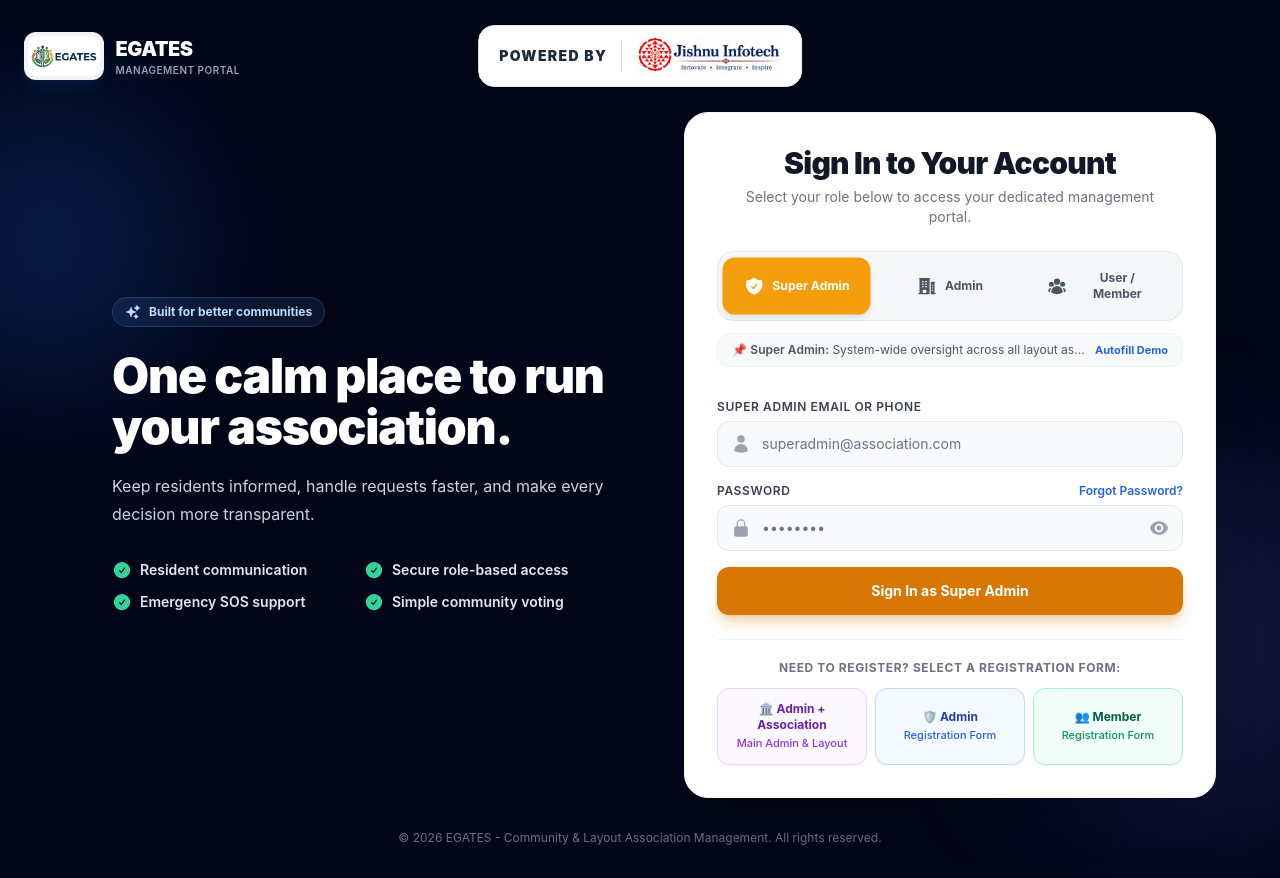
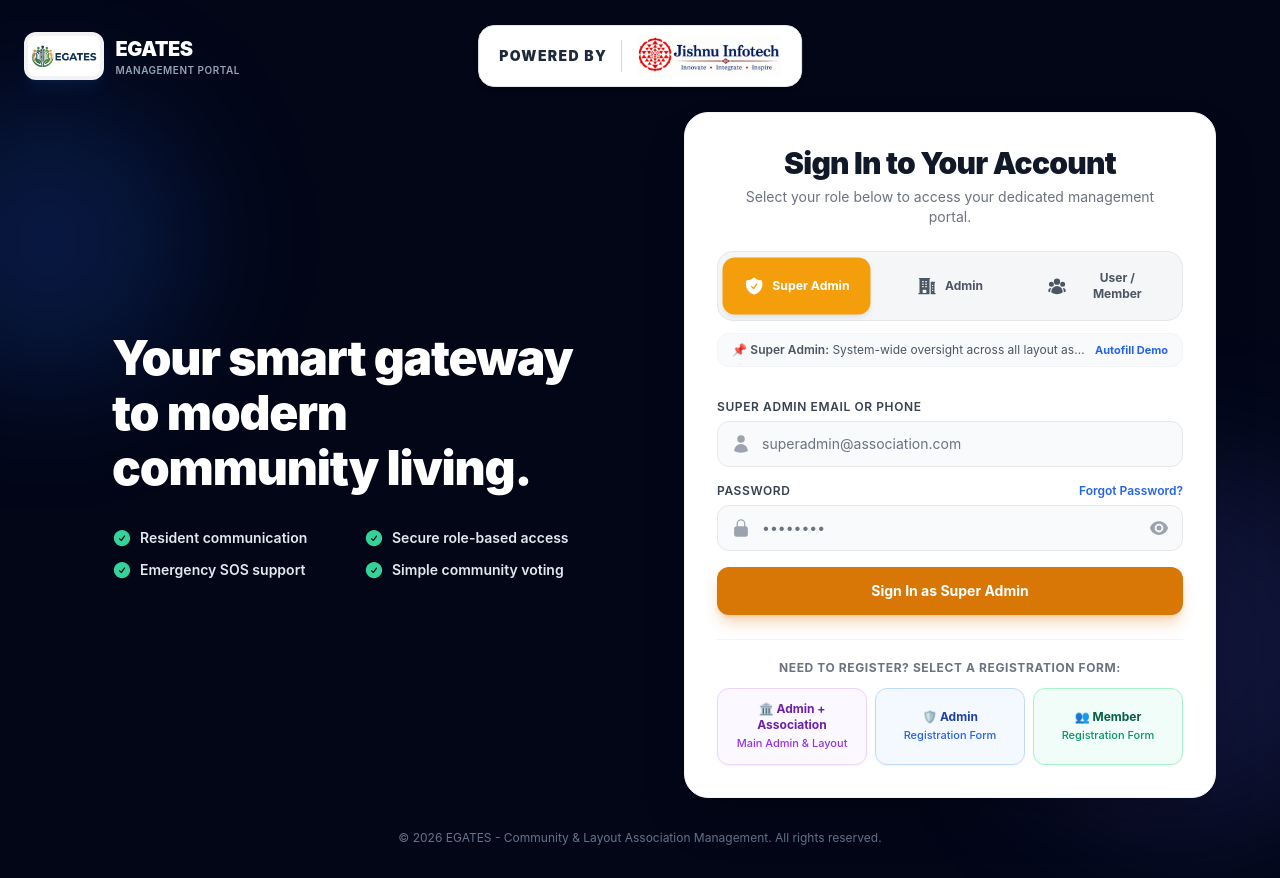
Before and after one commit to Gokulanv40/E-GATES, a React (Vite) app in the folder client/: page /login in a window 1280 px wide. Built offline with nearby package versions, Linux system fonts and the light colour scheme.

Commit message:
refactor(login): streamline hero banner with EGATES headline

```diff
--- a/client/src/pages/auth/Login.jsx
+++ b/client/src/pages/auth/Login.jsx
@@ -11,7 +11,6 @@ import {
   HiUserGroup,
   HiArrowRight,
   HiCheckCircle,
-  HiSparkles,
 } from 'react-icons/hi2';
 import { useAuth } from '../../hooks/useAuth';
 import { useLanguage } from '../../context/LanguageContext';
@@ -217,16 +216,9 @@ export default function Login() {
       {/* Main Login Experience */}
       <div className="relative z-10 w-full max-w-6xl mx-auto my-6 grid lg:grid-cols-[1.05fr_0.95fr] gap-8 items-center">
         <div className="hidden lg:block px-4 xl:px-12 text-white">
-          <div className="inline-flex items-center gap-2 rounded-full border border-blue-400/20 bg-blue-400/10 px-3 py-1.5 text-xs font-bold text-blue-200">
-            <HiSparkles className="h-4 w-4" />
-            Built for better communities
-          </div>
-          <h1 className="mt-6 max-w-xl text-5xl font-black leading-[1.05] tracking-tight">
-            One calm place to run your association.
+          <h1 className="max-w-xl text-5xl font-black leading-[1.15] tracking-tight">
+            Your smart gateway to modern community living.
           </h1>
-          <p className="mt-5 max-w-lg text-base leading-7 text-slate-300">
-            Keep residents informed, handle requests faster, and make every decision more transparent.
-          </p>
           <div className="mt-8 grid max-w-lg grid-cols-2 gap-3">
             {[
               'Resident communication',
```
